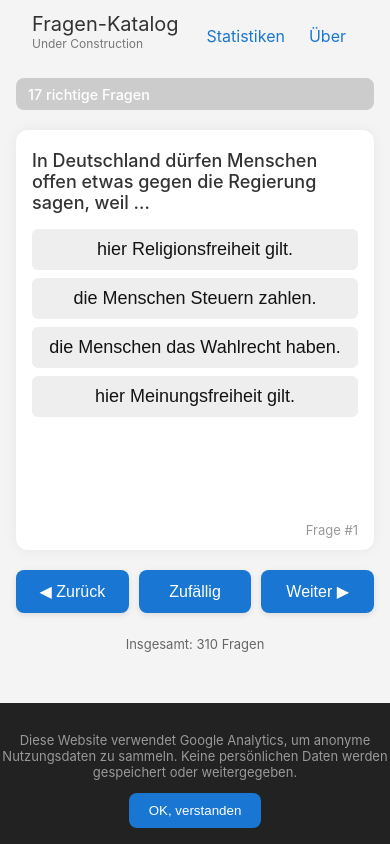
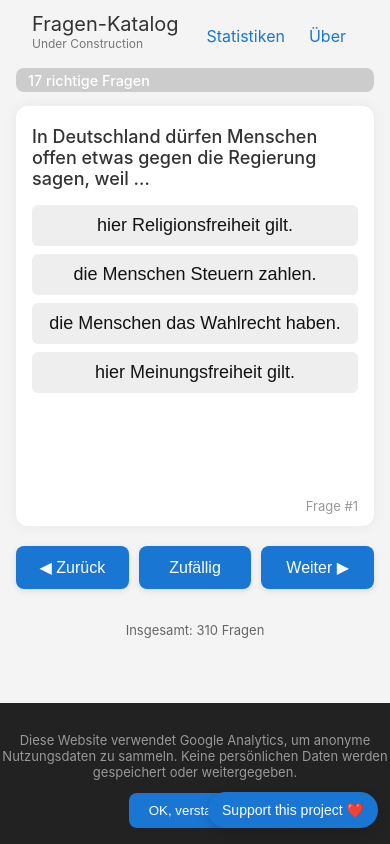
Before and after one commit to roieshalom/fragen-katalog-v2, a React (Vite) app: page / in a window 390 px wide. Built offline with nearby package versions, Linux system fonts and the light colour scheme.

Commit message:
Deploy: updated layout for mobile screen height

```diff
--- a/src/AboutModal.jsx
+++ b/src/AboutModal.jsx
@@ -118,7 +118,7 @@ export default function AboutModal({ onClose }) {
 
           <button
   onClick={() => {
-    logAnalyticsEvent("buy_me_a_coffee_clicked");
+    logAnalyticsEvent("Support_this_project_clicked");
     window.open("https://www.buymeacoffee.com/roiesh", "_blank");
   }}
   className="controls-button"
@@ -136,7 +136,8 @@ export default function AboutModal({ onClose }) {
     textDecoration: "none",
   }}
 >
-  Buy me a coffee
+Support this project ❤️
+
 </button>
 
 
--- a/src/App.jsx
+++ b/src/App.jsx
@@ -10,6 +10,8 @@ import { db } from "./firebase";
 import logAnalyticsEvent from "./logAnalyticsEvent";
 import "./style.css";
 import CustomConsent from "./CustomConsent";
+import FloatingSupportButton from "./FloatingSupportButton";
+
 
 export default function App() {
   const [questions, setQuestions] = useState([]);
@@ -198,9 +200,14 @@ export default function App() {
   <button className="controls-button" onClick={randomQuestion}>Zufällig</button>
   <button className="controls-button" onClick={nextQuestion}>Weiter ▶︎</button>
 </div>
+
+{/* Spacer to avoid overlap with floating button */}
+<div style={{ height: "10px" }} />
+
 <div className="info-footer">
   <p className="total-questions">Insgesamt: {questions.length} Fragen</p>
 </div>
+
           </>
         )}
       </main>
@@ -220,6 +227,9 @@ export default function App() {
 
       {/* ✅ Soft consent banner */}
       <CustomConsent />
+
+      {/* ✅ Floating support Button */}
+      <FloatingSupportButton />
     </div>
   );
 }
--- /dev/null
+++ b/src/FloatingSupportButton.jsx
@@ -0,0 +1,21 @@
+// src/FloatingSupportButton.jsx
+import React from "react";
+import logAnalyticsEvent from "./logAnalyticsEvent";
+
+function FloatingSupportButton() {
+  const handleClick = () => {
+    logAnalyticsEvent("support_this_project_clicked");
+    window.open("https://www.buymeacoffee.com/roiesh", "_blank");
+  };
+
+  return (
+    <button
+      onClick={handleClick}
+      className="floating-support-button"
+    >
+      Support this project ❤️
+    </button>
+  );
+}
+
+export default FloatingSupportButton;
--- a/src/style.css
+++ b/src/style.css
@@ -64,6 +64,7 @@ html, body {
   flex-direction: column;
   align-items: center;
   flex-grow: 1;
+  padding-bottom: 160px
 }
 
 /* === Header === */
@@ -201,7 +202,7 @@ html, body {
 /* === Controls === */
 .controls {
   display: flex;
-  justify-content: space-between;
+  justify-content: center;
   gap: 10px;
   width: 100%;
   margin: 20px 0 10px;
@@ -271,8 +272,8 @@ button.controls-disabled {
 
 /* === Streak Bar === */
 .streak-wrapper {
-  margin-top: 20px;
-  margin-bottom: 20px;
+  margin-top: 10px;
+  margin-bottom: 14px;
   padding: 0;
   width: 100%;
   display: flex;
@@ -291,7 +292,7 @@ button.controls-disabled {
   background-color: var(--color-light);
   border-radius: 8px;
   overflow: hidden;
-  height: 32px;
+  height: 24px;
   position: relative;
 }
 
@@ -505,3 +506,33 @@ button.controls-disabled {
   color: var(--color-error);
   white-space: nowrap;
 }
+
+
+.floating-support-button {
+  position: fixed;
+  bottom: 16px;
+  right: 16px;
+  z-index: 1000;
+  padding: 12px 16px;
+  border-radius: 999px;
+  background-color: var(--color-primary);
+  color: white;
+  border: none;
+  font-weight: 500;
+  box-shadow: 0 4px 12px rgba(0,0,0,0.15);
+  cursor: pointer;
+}
+
+.floating-support-button:hover {
+  transform: scale(1.05);
+  box-shadow: 0 6px 16px rgba(0, 0, 0, 0.2);
+}
+
+@media (max-width: 500px) {
+  .floating-support-button {
+    font-size: 14px;
+    padding: 10px 14px;
+    bottom: 16px;
+    right: 12px;
+  }
+}
```
Lines whose indentation alone changed are shown as unchanged.
